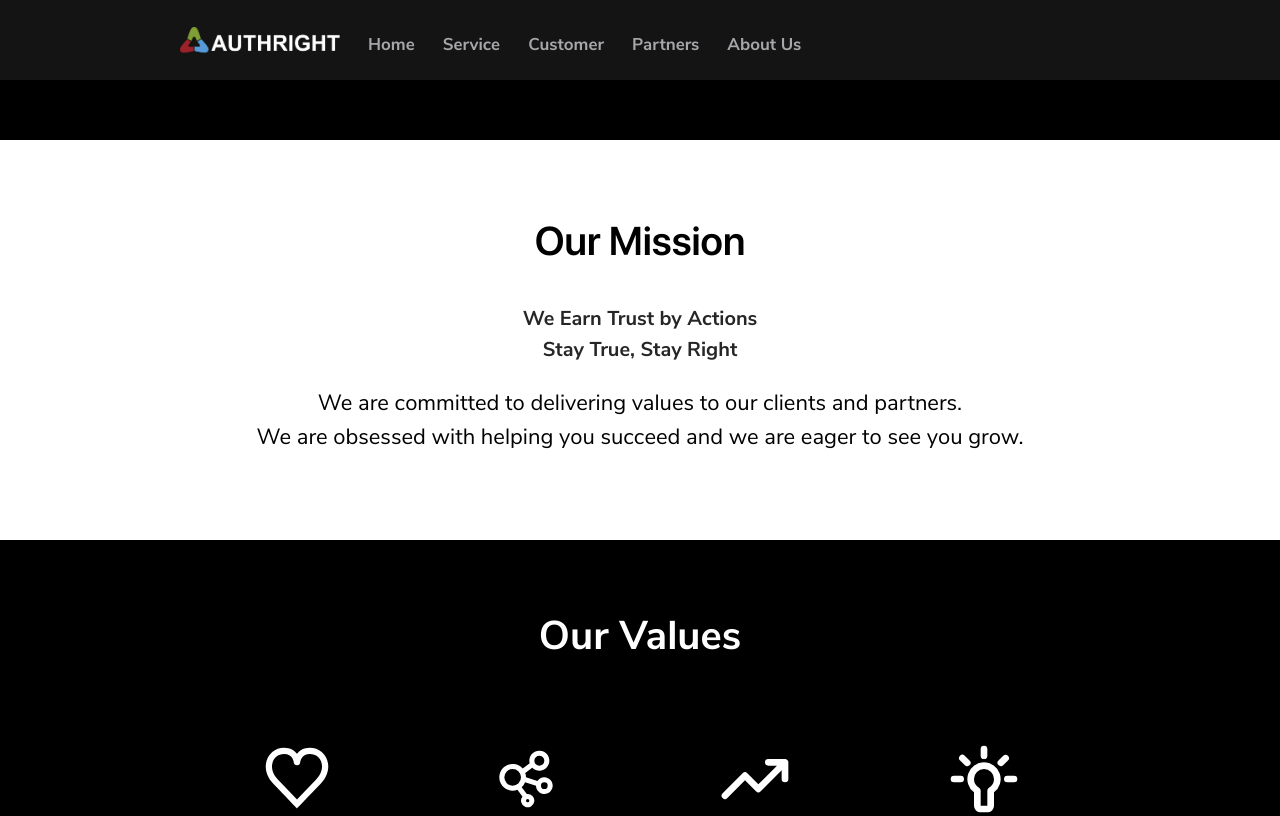
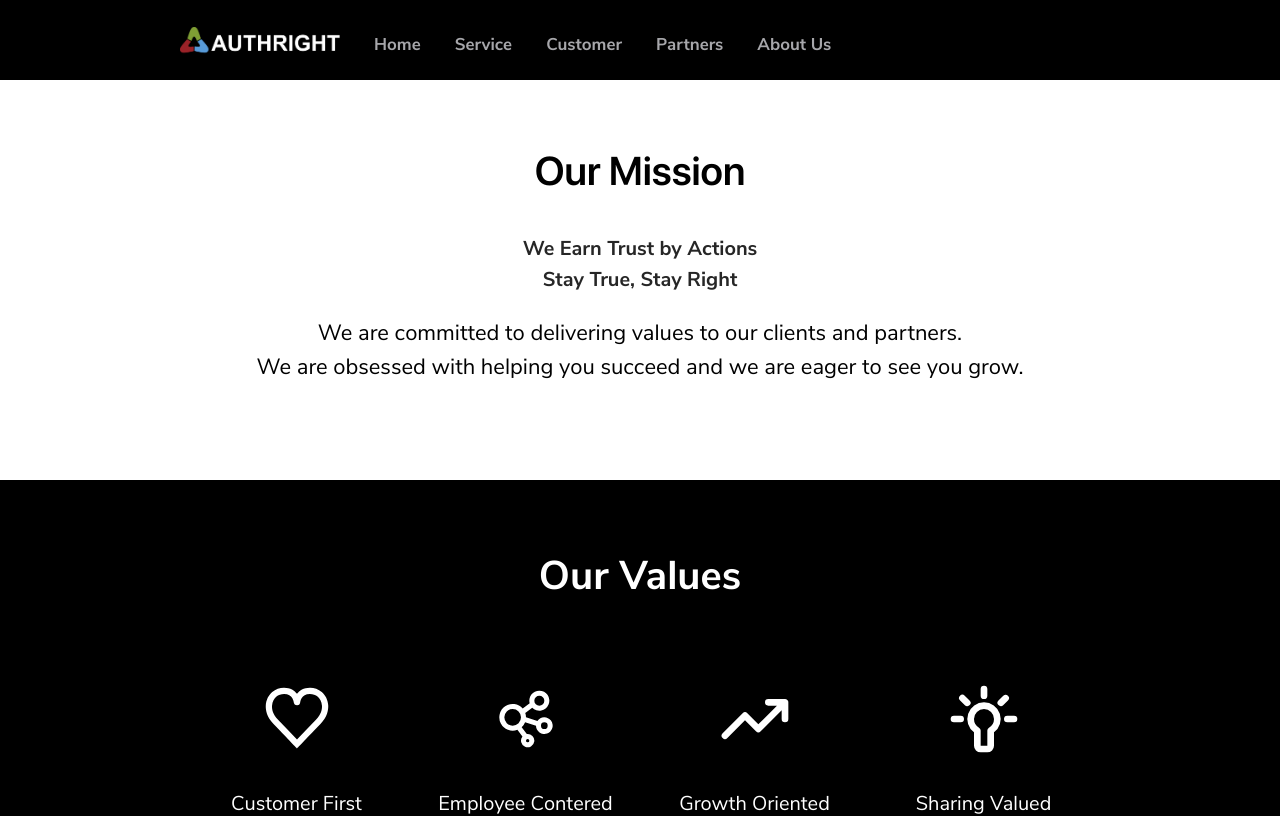
Before and after one commit to tinytoots/Authright-Official-Website, a React (Create React App) app in the folder authright/: page /about-us in a window 1280 px wide. Shown: the top 816 px of the page. Built offline with nearby package versions, Linux system fonts and the light colour scheme.

Commit message:
header updated

```diff
--- a/authright/src/components/Header/Header2.css
+++ b/authright/src/components/Header/Header2.css
@@ -1,7 +1,7 @@
 @import url('https://fonts.googleapis.com/css?family=Work+Sans:300,600');
 
 :root {
-  --background: #141414;
+  --background: black;
 }
 
 *, *::before, *::after {
@@ -10,9 +10,9 @@
 
 .header-bg {
 	margin: 0;
-	background: #141414;
+	background: black;
 	font-family: 'NunitoSans-bold',sans-serif;
-  font-size: 17;
+  font-size: 17px;
   height: 80px;
 }
 
@@ -32,23 +32,6 @@ header {
   position: fixed;
   z-index: 999;
   width: 100%;
-}
-
-.nav-toggle {
-  position: absolute !important;
-  top: -9999px !important;
-  left: -9999px !important;
-}
-
-.nav-toggle2 {
-  position: absolute !important;
-  top: -9999px !important;
-  left: -9999px !important;
-}
-
-
-.nav-toggle:focus ~ .nav-toggle-label {
-  outline: 3px solid rgba(lightblue, .75);
 }
 
 /* 控制汉堡icon */
@@ -93,12 +76,8 @@ nav {
   text-align: left;
   top: 70%;
   left: 0px;
-  /* background: var(--background); */
-  background: #141414;
+  background: black;
   width: 100%;
-  transform: scale(1, 0);
-  transform-origin: top;
-  transition: transform 400ms ease-in-out;
  }
 
 nav ul {
@@ -117,23 +96,12 @@ nav a {
   text-decoration: none;
   font-size: 17px;
   font-family:'NunitoSans-bold', sans-serif;
-  /* text-transform: uppercase; */
-  opacity: 0;
-  transition: opacity 150ms ease-in-out;
 }
 
 nav a:hover {
   color: #fff;
 }
 
-.nav-toggle:checked ~ nav {
-  transform: scale(1,1);
-}
-
-.nav-toggle:checked ~ nav a {
-  opacity: 1;
-  transition: opacity 250ms ease-in-out 250ms;
-}
 
 .headerLogo {
   margin-top: 27px;
@@ -199,8 +167,9 @@ nav a:hover {
 
 
 .header-nav {
-  /* margin-left: -100px; */
-  margin-top: 20px;
+  padding-top: 20px;
+  height:auto;
+  background-color:black;
 }
 
 @media screen and (min-width: 1000px) {
@@ -215,23 +184,3 @@ nav a:hover {
     margin-left: 80px;
   }
 }
-
-
-/* .headerLogo {
-  margin-top: 29px;
-  margin-left: 90px;
-} */
-
-
-/* .inner1 {
-  background: gray;
-  position: sticky;
-  min-width: 1250px;
-  z-index: 1000;
-  padding-top: 4px;
-  padding-bottom: 4px;
-  text-align: left;
-  top: 0;
-  height: 180px;
-}
- */
--- a/authright/src/components/Header/Header2.js
+++ b/authright/src/components/Header/Header2.js
@@ -1,70 +1,63 @@
-import React, { Component, useState } from "react";
+import React, { useState } from "react";
 import "./Header2.css";
+import { useMediaQuery } from "react-responsive";
 import { NavLink } from "react-router-dom";
 import "antd/dist/antd.css";
 import Logo from "../../img/Authright_logo_white_text.png";
 
+export default function Header() {
+  const [isOpen, setIsOpen] = useState(false);
+  const isMobile = useMediaQuery({ query: "(max-width: 400px)" });
+  const onClick = () => {
+    console.log(isOpen);
+    setIsOpen(!isOpen);
+  };
+  const Nav = (
+    <nav className= "header-nav">
+      <ul>
+        <li>
+          <NavLink to="/home" onClick={() => onClick()}>
+            Home
+          </NavLink>
+        </li>
+        <li>
+          <NavLink to="/services/iam" onClick={() => onClick()}>
+            Service
+          </NavLink>
+        </li>
+        <li>
+          <NavLink to="/customer" onClick={() => onClick()}>
+            Customer
+          </NavLink>
+        </li>
+        <li>
+          <NavLink to="/partners" onClick={() => onClick()}>
+            Partners
+          </NavLink>
+        </li>
+        <li>
+          <NavLink to="/about-us" onClick={() => onClick()}>
+            About Us
+          </NavLink>
+        </li>
+      </ul>
+    </nav>
+  );
 
-export default function Header() {
-
-  const [isOpen, setIsOpen] = useState(false);
-  const close = () => setIsOpen(false);
-
-  if (isOpen) {
   return (
     <div>
       <header className="header-bg">
-        {/* <h1 class="logo">Logo</h1> */}
         <NavLink to="/home">
-            <img className="headerLogo" src={Logo} width={160} alt=""/>
+          <img className="headerLogo" src={Logo} width={160} alt="" />
         </NavLink>
-        <input type="checkbox" id="nav-toggle" className="nav-toggle" />
-        <nav className="header-nav">
-          <ul>
-            <li><NavLink to="/home" onClick={close}>Home</NavLink></li>
-            <li><NavLink to="/services/iam" onClick={close}>Service</NavLink></li>
-            <li><NavLink to="/customer" onClick={close}>Customer</NavLink></li>
-            <li><NavLink to="/partners" onClick={close}>Partners</NavLink></li>
-            <li><NavLink to="/about-us" onClick={close}>About Us</NavLink></li>
-          </ul>
-        </nav>
-        <label for="nav-toggle" className="nav-toggle-label">
+        {isMobile ? (isOpen ? Nav : <div />) : Nav}
+        <label
+          className="nav-toggle-label"
+          onClick={() => onClick()}
+        >
           <span></span>
         </label>
       </header>
-
     </div>
   );
 }
-  return (
-    <div>
-        <header className="header-bg">
-        {/* <h1 class="logo">Logo</h1> */}
-        <NavLink to="/home">
-            <img className="headerLogo" src={Logo} width={160} alt=""/>
-        </NavLink>
-        <input type="checkbox" id="nav-toggle" className="nav-toggle2" onClick={() => setIsOpen(prev => !prev)}/>
-        <nav className="header-nav">
-          <ul>
-            <li><NavLink to="/home">Home</NavLink></li>
-            <li><NavLink to="/services/iam">Service</NavLink></li>
-            <li><NavLink to="/customer">Customer</NavLink></li>
-            <li><NavLink to="/partners">Partners</NavLink></li>
-            <li><NavLink to="/about-us">About Us</NavLink></li>
-          </ul>
-        </nav>
-        <label for="nav-toggle" className="nav-toggle-label">
-          <span></span>
-        </label>
-        </header>
-
-      </div>
-  )
-
-
-
-
-
-
-
-  }
--- a/authright/src/pages/about/about.css
+++ b/authright/src/pages/about/about.css
@@ -16,6 +16,7 @@
 
 .about-layout-bg {
   padding-top: 80px;
+  background-color: white;
 }
 
 @media screen and (max-width: 400px) {
--- a/authright/src/pages/about/intro/intro.css
+++ b/authright/src/pages/about/intro/intro.css
@@ -1,5 +1,4 @@
 .about-intro-bg {
-  margin-top: 60px;
   margin-bottom: 40px;
 }
 
@@ -61,9 +60,9 @@
 }
 
 .about-intro-block3 {
-  height: 500px;
+  height: auto;
   background-color: #000;
-  padding-bottom: 20px;
+  padding-bottom: 50px;
 }
 
 .career-company-intro {
@@ -167,7 +166,7 @@
 }
 
 .about-whoWeAre-title1 {
-  padding-top: 70px;
+  padding-top: 60px;
   padding-bottom: 30px;
   font-family: "SFProDisplay-Semibold", sans-serif;
   width: 700px;
@@ -250,7 +249,7 @@
     height: 290px;
   }
   .about-whoWeAre-title1 {
-    margin-top: 20px;
+    margin-top: 10px;
     width: 290px;
   }
 
@@ -275,9 +274,6 @@
     padding-bottom: 5px;
   }
 
-  .about-intro-block3 {
-    height: 380px;
-  }
   .about-values {
     font-size: 16px;
     width: 380px;
@@ -296,4 +292,7 @@
     width: 320px;
     margin-top: 0px;
   }
+  .about-intro-block3{
+    margin-bottom:30px;
+  }
 }
--- a/authright/src/pages/business/business.css
+++ b/authright/src/pages/business/business.css
@@ -78,6 +78,7 @@ svg,
   }
   .businessOutcome-title1 {
     font-size: 35px;
+    padding-top: 60px;
   }
 
   .businessOutcome-title2 {
```
Lines whose indentation alone changed are shown as unchanged.
